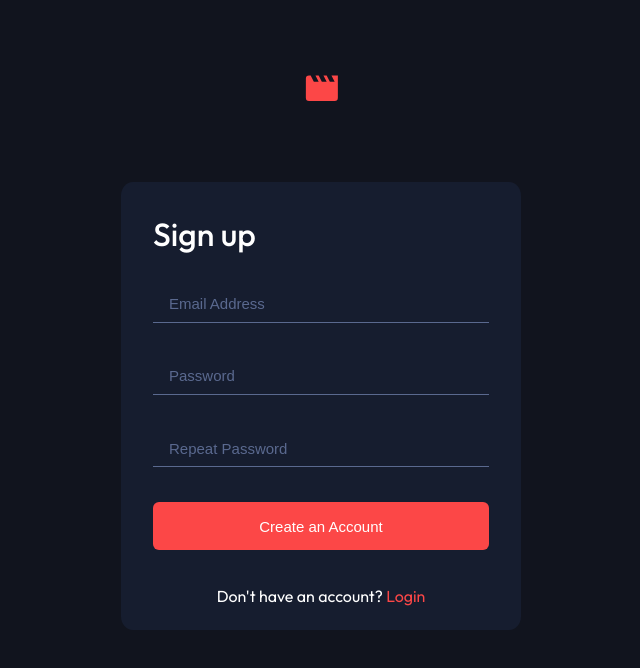
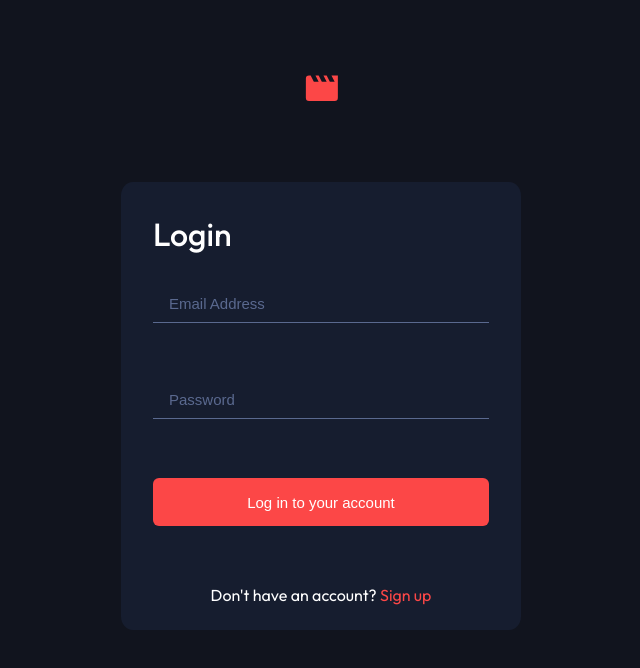
Before and after one commit to GrahamKirwan/Entertainment-web-app, a React (Create React App) app: page /login in a window 1280 px wide. Shown: the top 668 px of the page, without its empty margins (319-959 px from the left). Built offline with nearby package versions, Linux system fonts and the light colour scheme.

Commit message:
login and signup logic

```diff
--- a/src/pages/Login.js
+++ b/src/pages/Login.js
@@ -1,4 +1,5 @@
 import React from 'react'
+import { useState } from 'react'
 
 import {LoginContainerStyled, FormContainer} from '../components/styles/LoginContainerStyled'
 
@@ -6,17 +7,34 @@ import { ReactComponent as Logo } from '../images/assets/logo.svg'
 
 
 export default function Login() {
+
+    const [loginOrSignup, setLoginOrSignup] = useState('login');
+
+    function setLoginOrSignupHandler() {
+        if(loginOrSignup == 'login') {
+            setLoginOrSignup('signup');
+        }
+
+        if(loginOrSignup == 'signup') {
+            setLoginOrSignup('login');
+        }
+    }
+
+    function submitHandler() {
+
+    }
+
   return (
     <LoginContainerStyled>
         <Logo/>
         <FormContainer>
-            <h1>Sign up</h1>
-            <form>
+            {loginOrSignup == 'login' ? (<h1>Login</h1>) : (<h1>Sign Up</h1>)}
+            <form onSubmit={submitHandler}>
                 <input type="text" placeholder='Email Address'></input>
                 <input type="password" placeholder='Password'></input>
-                <input type="password" placeholder='Repeat Password'></input>
-                <button type='submit'>Create an Account</button>
-                <div><span>Don't have an account? </span><a>Login</a></div>
+                {loginOrSignup == 'signup' ? (<input type="password" placeholder='Repeat Password'></input>) : ''}
+                <button type='submit'>{loginOrSignup == 'login' ? ('Log in to your account') : ('Create an Account')}</button>
+                <div>{loginOrSignup == 'login' ? (<span>Don't have an account?</span>) : (<span>Already have an account?</span>)} {loginOrSignup == 'login' ? (<a onClick={setLoginOrSignupHandler}>Sign up</a>) : (<a onClick={setLoginOrSignupHandler}>Login</a>)}</div>
             </form>
         </FormContainer>
     </LoginContainerStyled>
```
